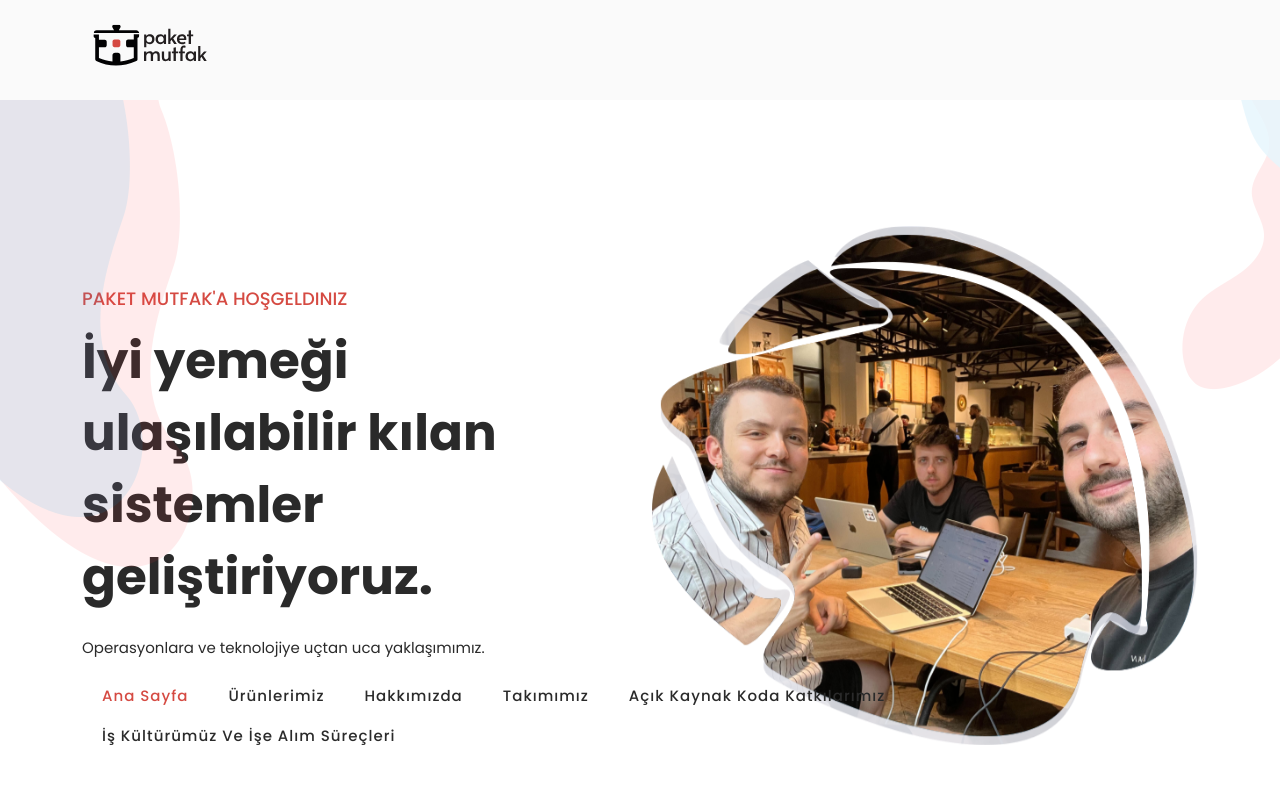
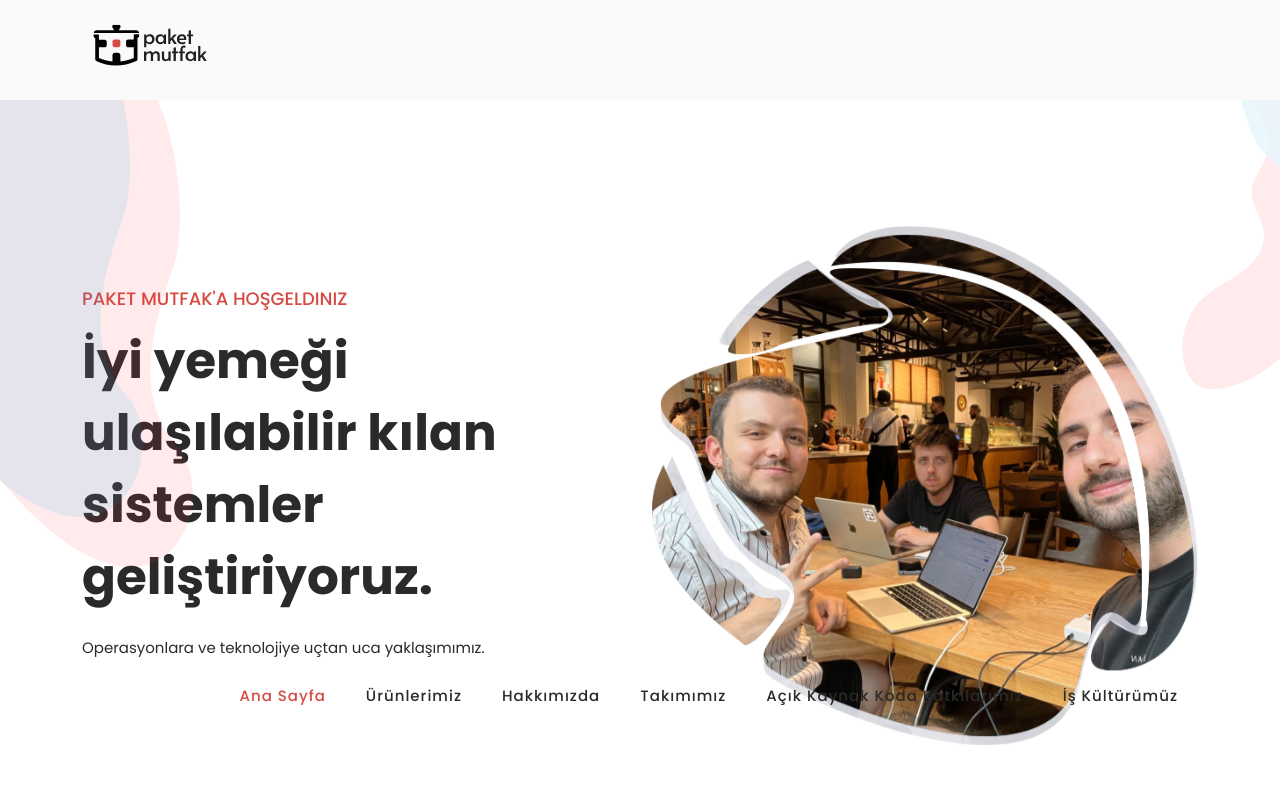
Before and after one commit to Ayca-Dem/PMTech.io, a plain HTML site: page index.html in a window 1280 px wide. Shown: the top 800 px of the page. Drawn offline with Linux system fonts and the light colour scheme.

Commit message:
Update index.html

```diff
--- a/index.html
+++ b/index.html
@@ -62,7 +62,7 @@ https://templatemo.com/tm-562-space-dynamic
               <li class="scroll-to-section"><a href="#services">Hakkımızda</a></li>
               <li class="scroll-to-section"><a href="#portfolio">Takımımız</a></li>
               <li class="scroll-to-section"><a href="#blog">Açık Kaynak Koda Katkılarımız</a></li>
-              <li class="scroll-to-section"><a href="#contact">İş Kültürümüz ve İşe Alım Süreçleri </a></li>
+              <li class="scroll-to-section"><a href="#contact">İş Kültürümüz</a></li>
 
             </ul>
             <a class='menu-trigger'>
```
